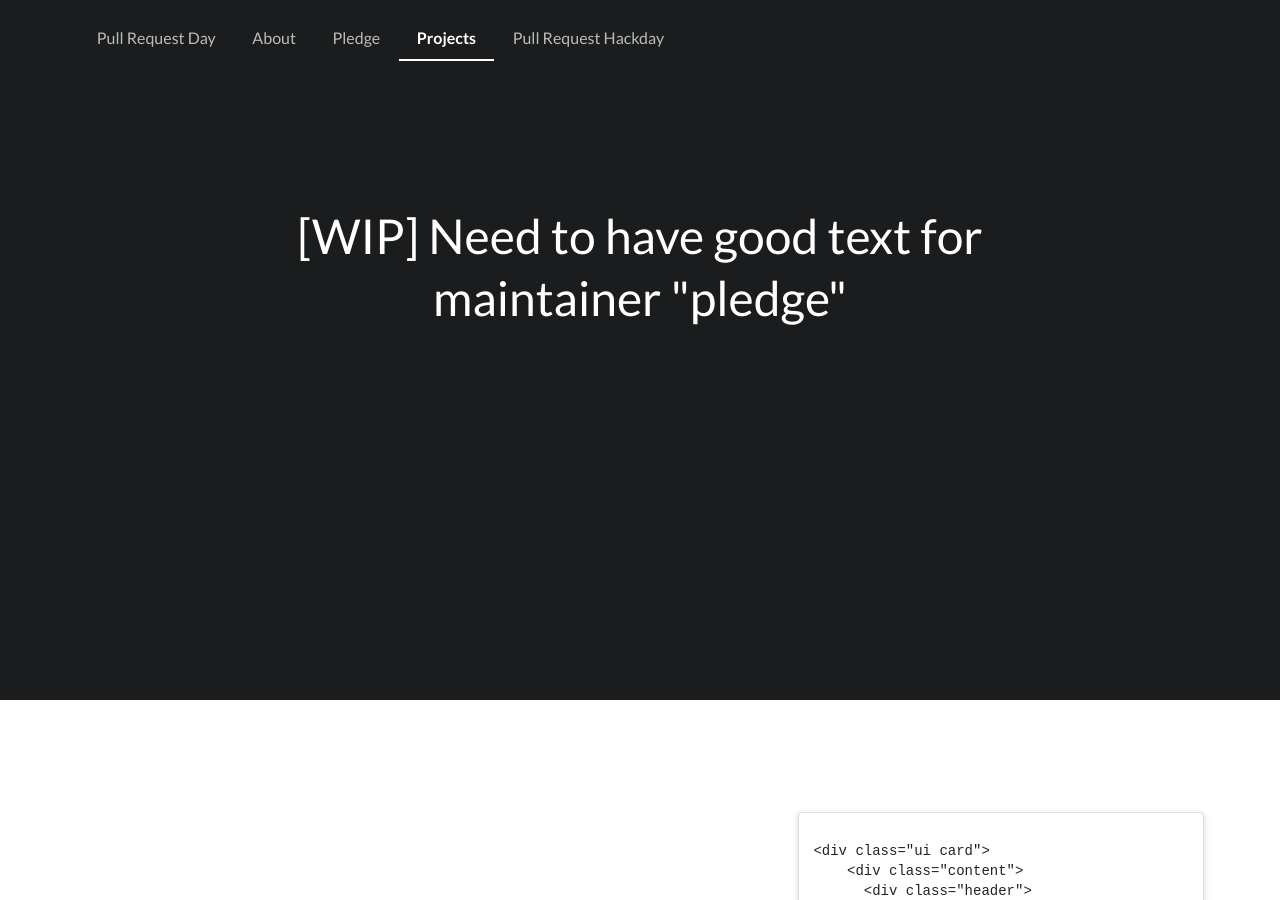
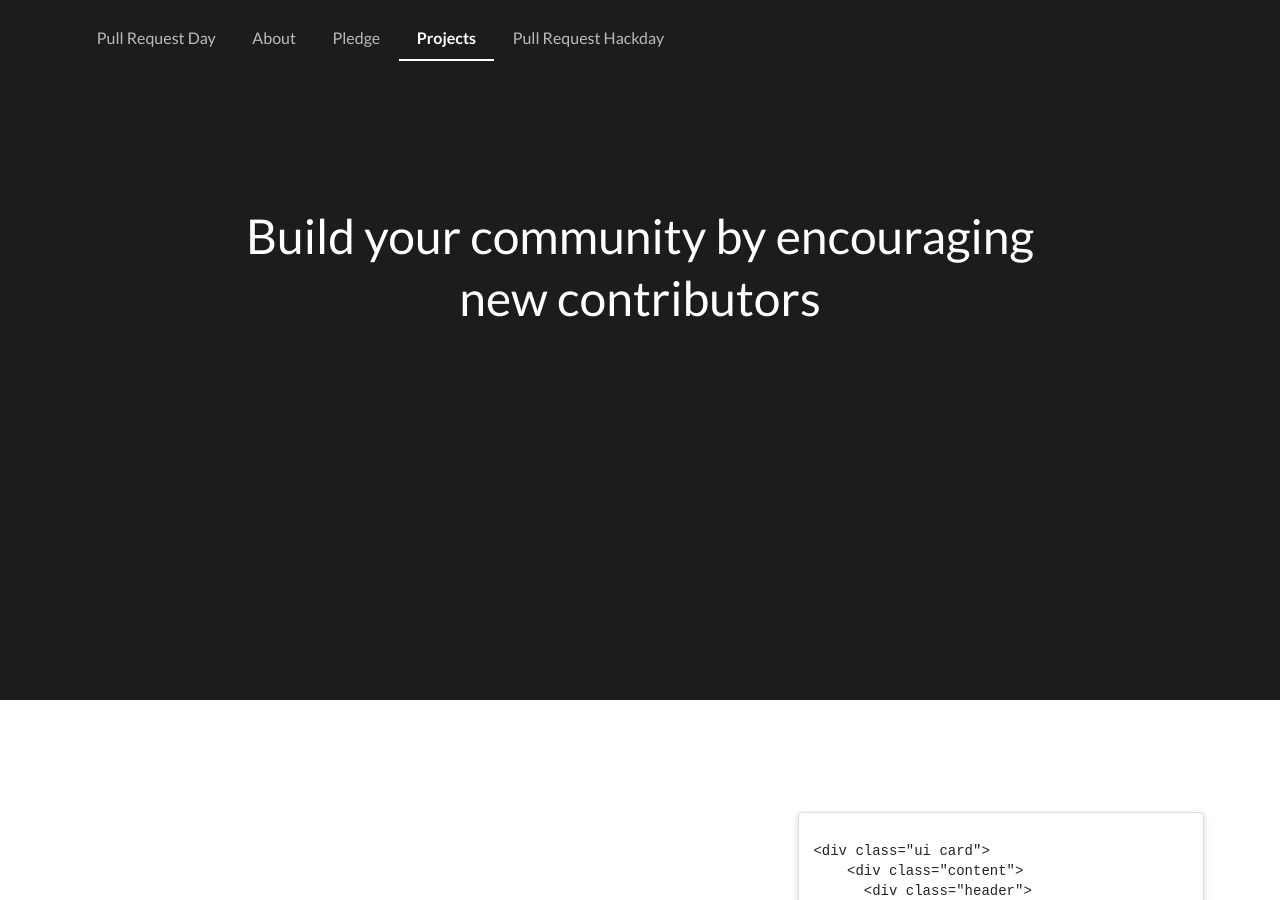
Before and after one commit to pullrequestday/pullrequestday, a Jekyll site: the page built from projects/index.html, in a window 1280 px wide and 900 px high. Built offline with Jekyll 4.4.1, drawn with Linux system fonts in a browser that asks for light colours.

Commit message:
update WIP text

```diff
--- a/projects/index.html
+++ b/projects/index.html
@@ -16,7 +16,7 @@ layout: default
   </div>
   <div class="ui text container">
     <h1 class="ui inverted header">
-      [WIP] Need to have good text for maintainer "pledge"
+      Build your community by encouraging new contributors
     </h1>
   </div>
 </div>
```
